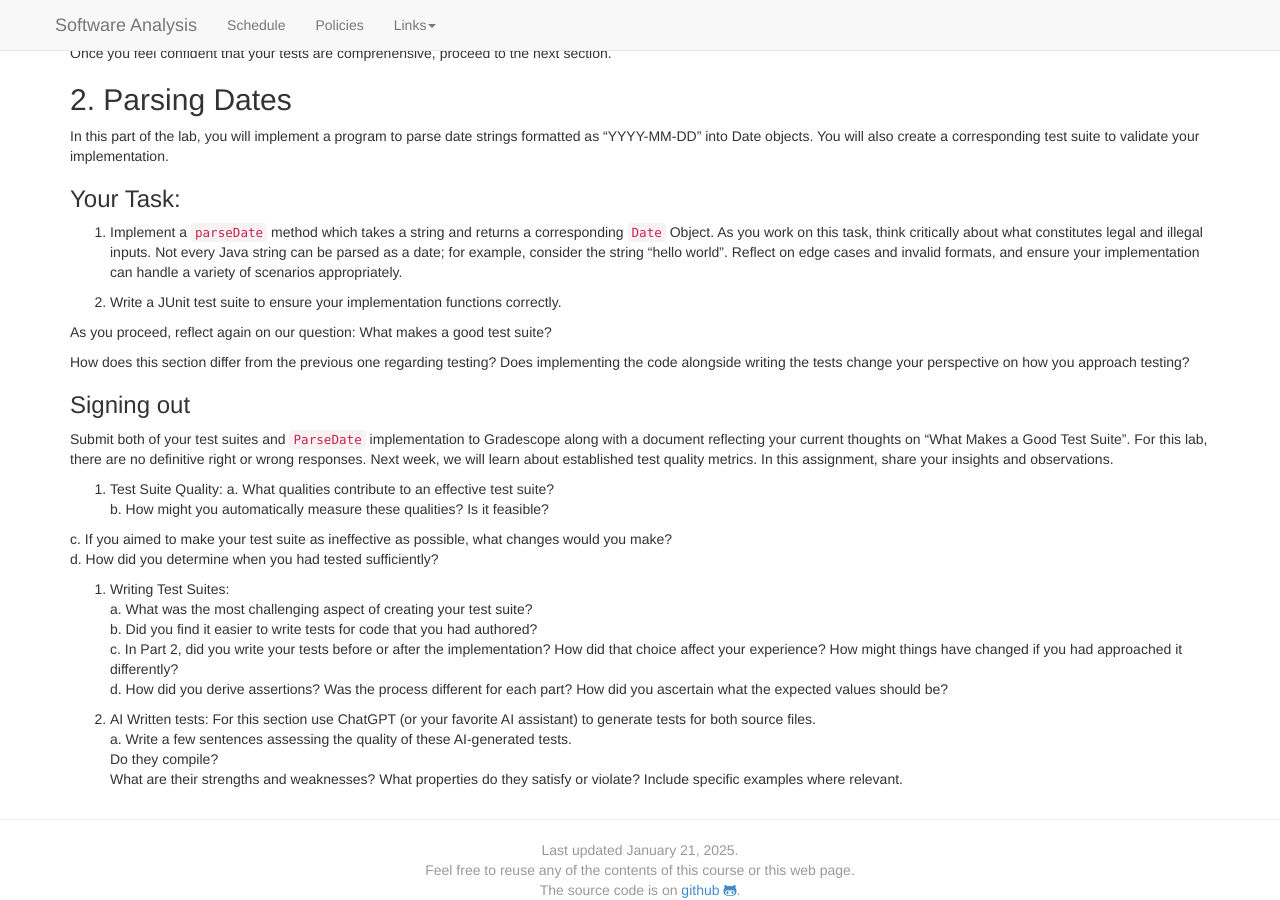
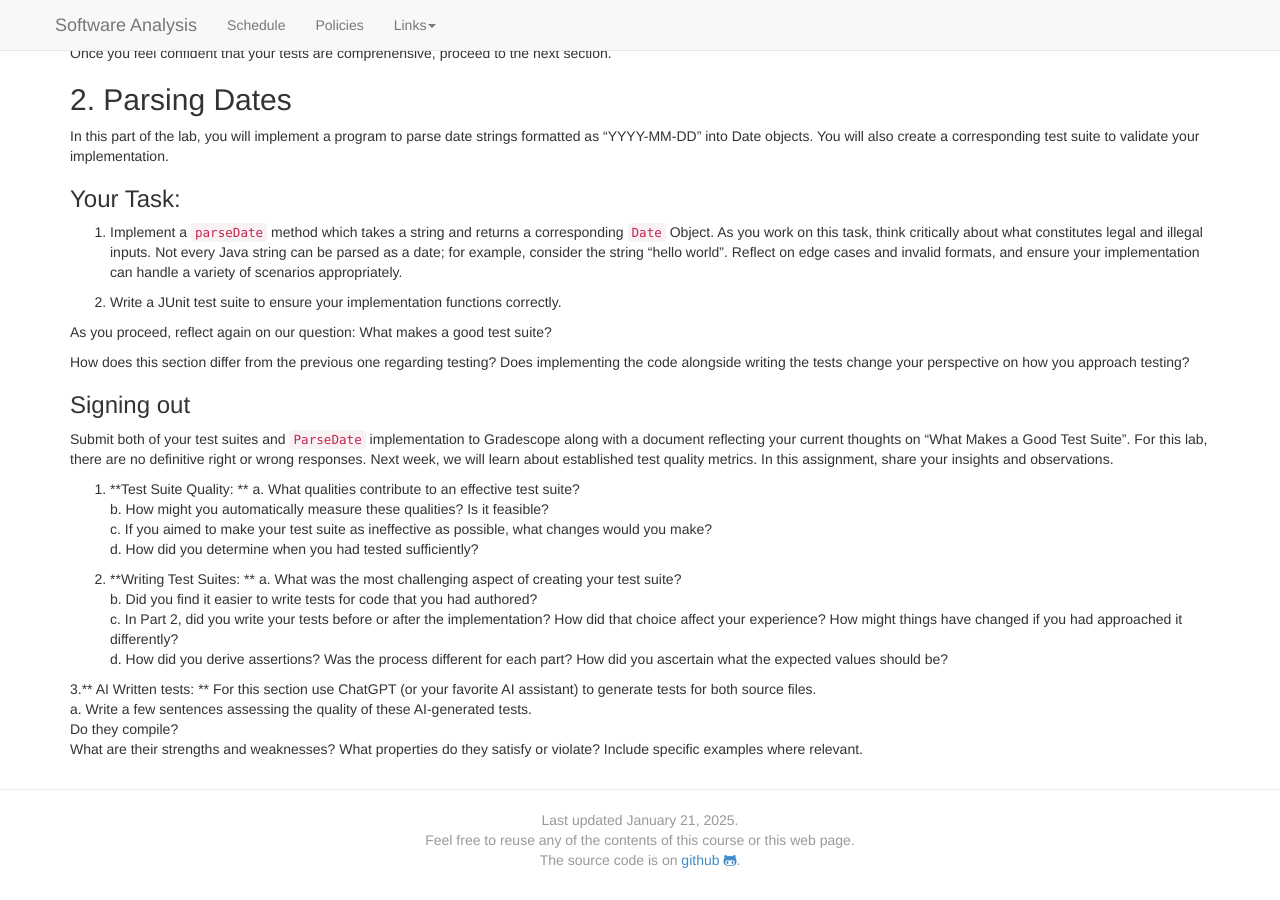
Before and after one commit to bmc-cs-software-analysis/383, a Jekyll site: the page built from labs/Lab01.md, in a window 1280 px wide and 900 px high, scrolled down 1266 px. Built offline with Jekyll 4.4.1, drawn with Linux system fonts in a browser that asks for light colours; nearby versions of some CDN libraries; after the commit the page ends 2136 px from its top, so only the background shows below that; some of the changed lines change nothing that is shown.

Commit message:
Update Lab01.md

```diff
--- a/labs/Lab01.md
+++ b/labs/Lab01.md
@@ -134,20 +134,19 @@ How does this section differ from the previous one regarding testing? Does imple
 ### Signing out
 Submit both of your test suites and `ParseDate` implementation to Gradescope along with a document reflecting your current thoughts on "What Makes a Good Test Suite". For this lab, there are no definitive right or wrong responses. Next week, we will learn about established test quality metrics. In this assignment, share your insights and observations.
 
-1. Test Suite Quality:
+1. **Test Suite Quality: **
   a. What qualities contribute to an effective test suite?
   b. How might you automatically measure these qualities? Is it feasible?
-
   c. If you aimed to make your test suite as ineffective as possible, what changes would you make?
   d. How did you determine when you had tested sufficiently?
 
-3. Writing Test Suites:
+2. **Writing Test Suites: **
   a. What was the most challenging aspect of creating your test suite?
   b. Did you find it easier to write tests for code that you had authored?
   c. In Part 2, did you write your tests before or after the implementation? How did that choice affect  your experience? How might things have changed if you had approached it differently?
   d. How did you derive assertions? Was the process different for each part? How did you ascertain what the expected values should be?
 
-5. AI Written tests: For this section use ChatGPT (or your favorite AI assistant) to generate tests for both source files.
+3.** AI Written tests: ** For this section use ChatGPT (or your favorite AI assistant) to generate tests for both source files.
   a. Write a few sentences assessing the quality of these AI-generated tests.
      Do they compile?
      What are their strengths and weaknesses? What properties do they satisfy or violate?
```
